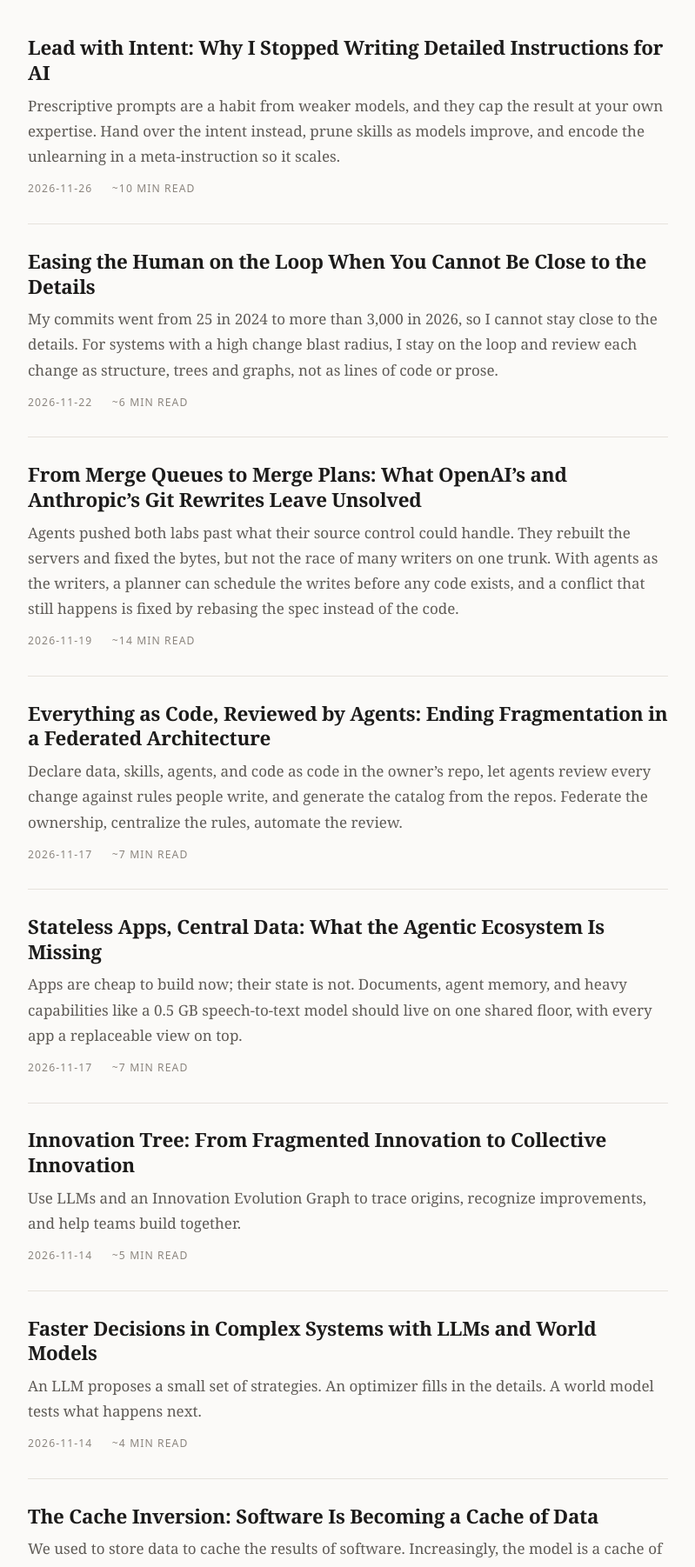
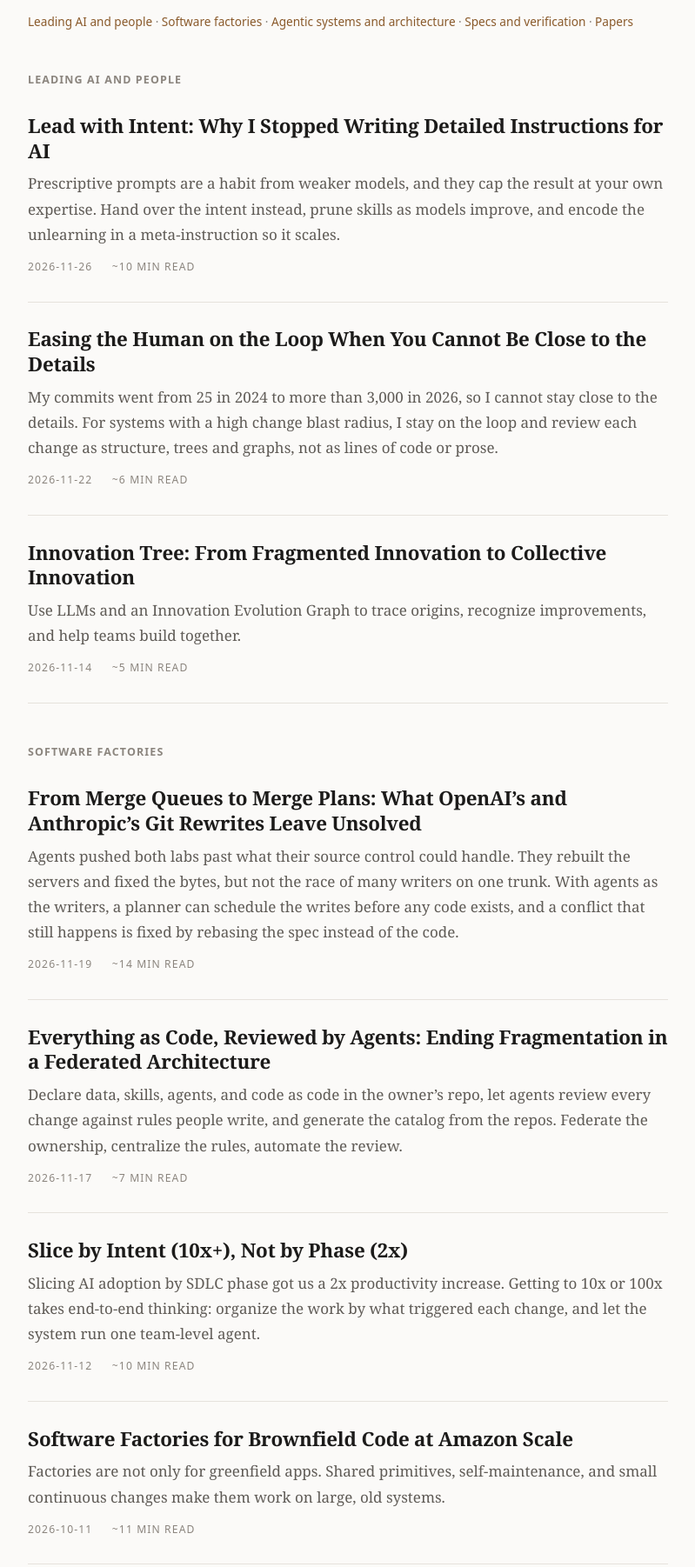
Before and after one commit to aqiaojoe08/blog, a plain HTML site: page index.html in a window 1280 px wide. Shown: the part 211-2013 px from the top of the page at 87% size, without its empty margins (240-1039 px from the left). Drawn offline with Linux system fonts and the light colour scheme.

Commit message:
Group home page and README posts by theme, newest first

```diff
--- a/index.html
+++ b/index.html
@@ -32,6 +32,8 @@ article p{margin:0 0 .8rem;color:var(--muted)}
   font-size:.76rem;letter-spacing:.09em;text-transform:uppercase;color:var(--faint)}
 .sec{font-family:ui-sans-serif,system-ui,sans-serif;font-size:.78rem;letter-spacing:.09em;text-transform:uppercase;color:var(--faint);font-weight:600;margin:2.8rem 0 0}
 .meta a{color:var(--accent)}
+nav.themes{font-family:ui-sans-serif,system-ui,sans-serif;font-size:.85rem;color:var(--faint);margin:0 0 .4rem}
+nav.themes a{color:var(--accent)}
 footer{margin-top:2.4rem;font-family:ui-sans-serif,system-ui,sans-serif;font-size:.85rem;color:var(--faint)}
 footer a{color:var(--accent);border-bottom:1px solid color-mix(in oklab,var(--accent) 35%,transparent)}
 </style>
@@ -43,6 +45,9 @@ footer a{color:var(--accent);border-bottom:1px solid color-mix(in oklab,var(--ac
 </header>
 <main>
 
+<nav class="themes"><a href="#leading-ai">Leading AI and people</a> · <a href="#software-factories">Software factories</a> · <a href="#agentic-architecture">Agentic systems and architecture</a> · <a href="#specs-verification">Specs and verification</a> · <a href="#papers">Papers</a></nav>
+
+<h2 class="sec" id="leading-ai">Leading AI and people</h2>
 <article>
 <h2><a href="lead-with-intent.html">Lead with Intent: Why I Stopped Writing Detailed Instructions for AI</a></h2>
 <p>Prescriptive prompts are a habit from weaker models, and they cap the result at your own expertise. Hand over the intent instead, prune skills as models improve, and encode the unlearning in a meta-instruction so it scales.</p>
@@ -56,6 +61,13 @@ footer a{color:var(--accent);border-bottom:1px solid color-mix(in oklab,var(--ac
 </article>
 
 <article>
+<h2><a href="innovation-tree.html">Innovation Tree: From Fragmented Innovation to Collective Innovation</a></h2>
+<p>Use LLMs and an Innovation Evolution Graph to trace origins, recognize improvements, and help teams build together.</p>
+<div class="meta"><span>2026-11-14</span><span>~5 min read</span></div>
+</article>
+
+<h2 class="sec" id="software-factories">Software factories</h2>
+<article>
 <h2><a href="from-merge-queues-to-merge-plans.html">From Merge Queues to Merge Plans: What OpenAI’s and Anthropic’s Git Rewrites Leave Unsolved</a></h2>
 <p>Agents pushed both labs past what their source control could handle. They rebuilt the servers and fixed the bytes, but not the race of many writers on one trunk. With agents as the writers, a planner can schedule the writes before any code exists, and a conflict that still happens is fixed by rebasing the spec instead of the code.</p>
 <div class="meta"><span>2026-11-19</span><span>~14 min read</span></div>
@@ -68,15 +80,22 @@ footer a{color:var(--accent);border-bottom:1px solid color-mix(in oklab,var(--ac
 </article>
 
 <article>
+<h2><a href="slice-by-intent-not-by-phase.html">Slice by Intent (10x+), Not by Phase (2x)</a></h2>
+<p>Slicing AI adoption by SDLC phase got us a 2x productivity increase. Getting to 10x or 100x takes end-to-end thinking: organize the work by what triggered each change, and let the system run one team-level agent.</p>
+<div class="meta"><span>2026-11-12</span><span>~10 min read</span></div>
+</article>
+
+<article>
+<h2><a href="software-factories-for-brownfield.html">Software Factories for Brownfield Code at Amazon Scale</a></h2>
+<p>Factories are not only for greenfield apps. Shared primitives, self-maintenance, and small continuous changes make them work on large, old systems.</p>
+<div class="meta"><span>2026-10-11</span><span>~11 min read</span></div>
+</article>
+
+<h2 class="sec" id="agentic-architecture">Agentic systems and architecture</h2>
+<article>
 <h2><a href="stateless-apps-central-data.html">Stateless Apps, Central Data: What the Agentic Ecosystem Is Missing</a></h2>
 <p>Apps are cheap to build now; their state is not. Documents, agent memory, and heavy capabilities like a 0.5 GB speech-to-text model should live on one shared floor, with every app a replaceable view on top.</p>
 <div class="meta"><span>2026-11-17</span><span>~7 min read</span></div>
-</article>
-
-<article>
-<h2><a href="innovation-tree.html">Innovation Tree: From Fragmented Innovation to Collective Innovation</a></h2>
-<p>Use LLMs and an Innovation Evolution Graph to trace origins, recognize improvements, and help teams build together.</p>
-<div class="meta"><span>2026-11-14</span><span>~5 min read</span></div>
 </article>
 
 <article>
@@ -85,7 +104,6 @@ footer a{color:var(--accent);border-bottom:1px solid color-mix(in oklab,var(--ac
 <div class="meta"><span>2026-11-14</span><span>~4 min read</span></div>
 </article>
 
-
 <article>
 <h2><a href="software-is-a-cache-of-data.html">The Cache Inversion: Software Is Becoming a Cache of Data</a></h2>
 <p>We used to store data to cache the results of software. Increasingly, the model is a cache of the data. Code that models a system’s dynamics stays essential, but the trend changes how we version, maintain, and test software.</p>
@@ -93,27 +111,16 @@ footer a{color:var(--accent);border-bottom:1px solid color-mix(in oklab,var(--ac
 </article>
 
 <article>
-<h2><a href="slice-by-intent-not-by-phase.html">Slice by Intent (10x+), Not by Phase (2x)</a></h2>
-<p>Slicing AI adoption by SDLC phase got us a 2x productivity increase. Getting to 10x or 100x takes end-to-end thinking: organize the work by what triggered each change, and let the system run one team-level agent.</p>
-<div class="meta"><span>2026-11-12</span><span>~10 min read</span></div>
+<h2><a href="agent-memory-is-a-team-document.html">Agent Memory Is a Team Document, Not a Personal Recall</a></h2>
+<p>Two arguments that end in the same place: write knowledge down where the whole team can read it, and treat everything else as hidden state.</p>
+<div class="meta"><span>2026-10-05</span><span>~9 min read</span></div>
 </article>
 
+<h2 class="sec" id="specs-verification">Specs and verification</h2>
 <article>
 <h2><a href="testing-is-sampling-proof-is-proof.html">Two Ways to Verify Software: Sample the Behavior, or Prove It</a></h2>
 <p>Tests are behavior samples, and the best samples come from production. When 99.99% is not enough, you need a proof, and proofs just got much cheaper.</p>
 <div class="meta"><span>2026-11-04</span><span>~9 min read</span></div>
-</article>
-
-<article>
-<h2><a href="software-factories-for-brownfield.html">Software Factories for Brownfield Code at Amazon Scale</a></h2>
-<p>Factories are not only for greenfield apps. Shared primitives, self-maintenance, and small continuous changes make them work on large, old systems.</p>
-<div class="meta"><span>2026-10-11</span><span>~11 min read</span></div>
-</article>
-
-<article>
-<h2><a href="agent-memory-is-a-team-document.html">Agent Memory Is a Team Document, Not a Personal Recall</a></h2>
-<p>Two arguments that end in the same place: write knowledge down where the whole team can read it, and treat everything else as hidden state.</p>
-<div class="meta"><span>2026-10-05</span><span>~9 min read</span></div>
 </article>
 
 <article>
```
Also changed, not shown: 1 other file.
